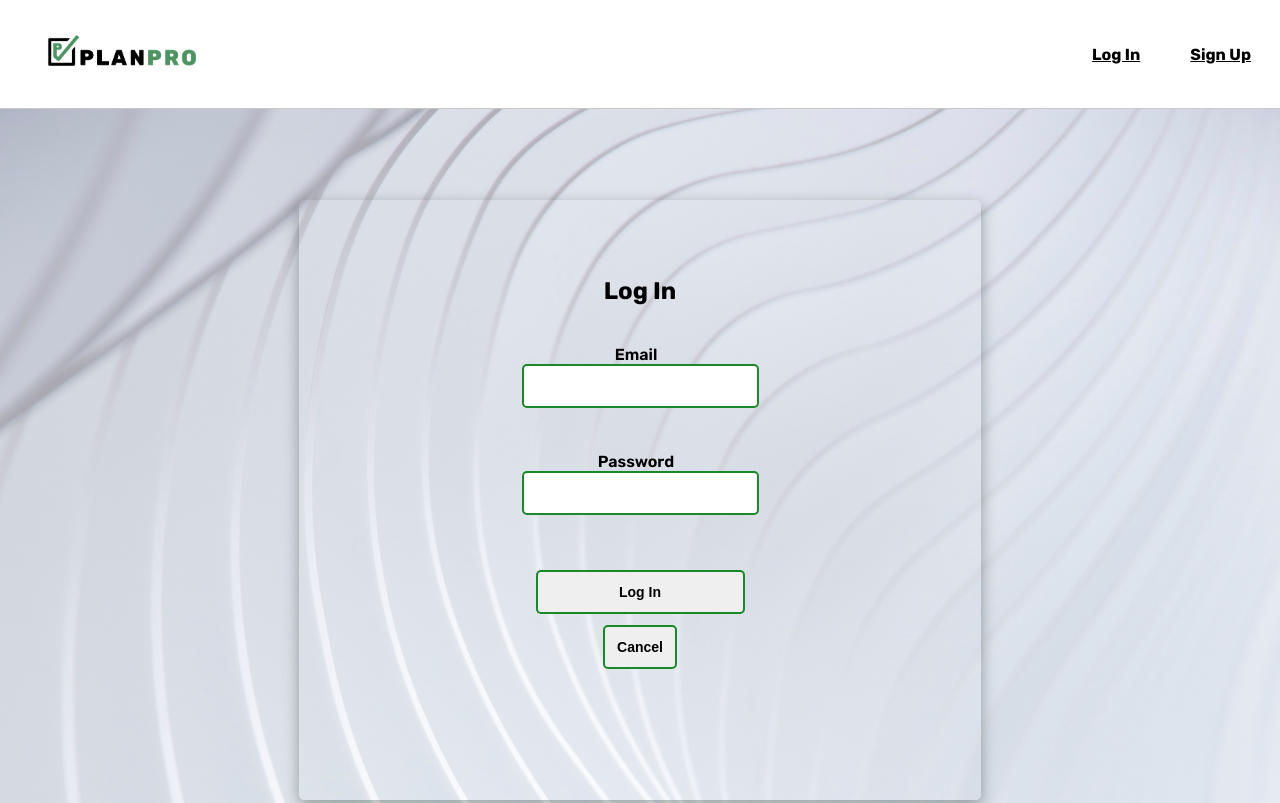
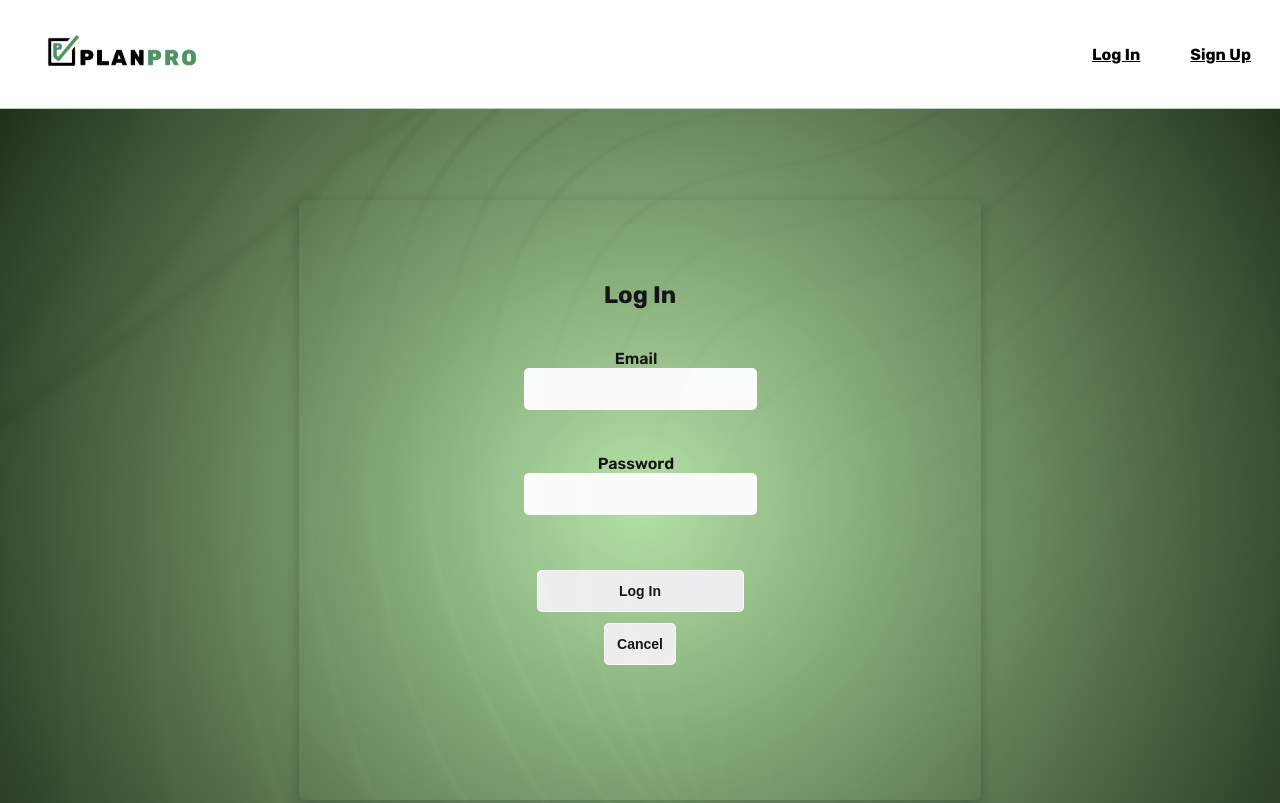
Before and after one commit to aafrieso/PlanPro-front-end, a React (Create React App) app: page /login in a window 1280 px wide. Shown: the top 803 px of the page. Built offline with nearby package versions, Linux system fonts and the light colour scheme; no server answers.

Commit message:
finalize design for login page

```diff
--- a/src/pages/Login/Login.module.css
+++ b/src/pages/Login/Login.module.css
@@ -8,7 +8,8 @@
   width: 100%;
   height: 1000px;
   align-self: center;
-  background-color: ;
+  background: radial-gradient(circle, rgba(172,226,153,0.9280007102272727) 0%, rgba(11,31,2,1) 94%);
+  opacity: 90%;
 }
 
 
@@ -24,7 +25,7 @@ button {
   padding: 12px;
   font-size: 14px;
   border-radius: 5px;
-  border: 2px solid #108421f4;
+  border: 1px solid #fffffff4;
 }
 
 .container section:first-child {
```
